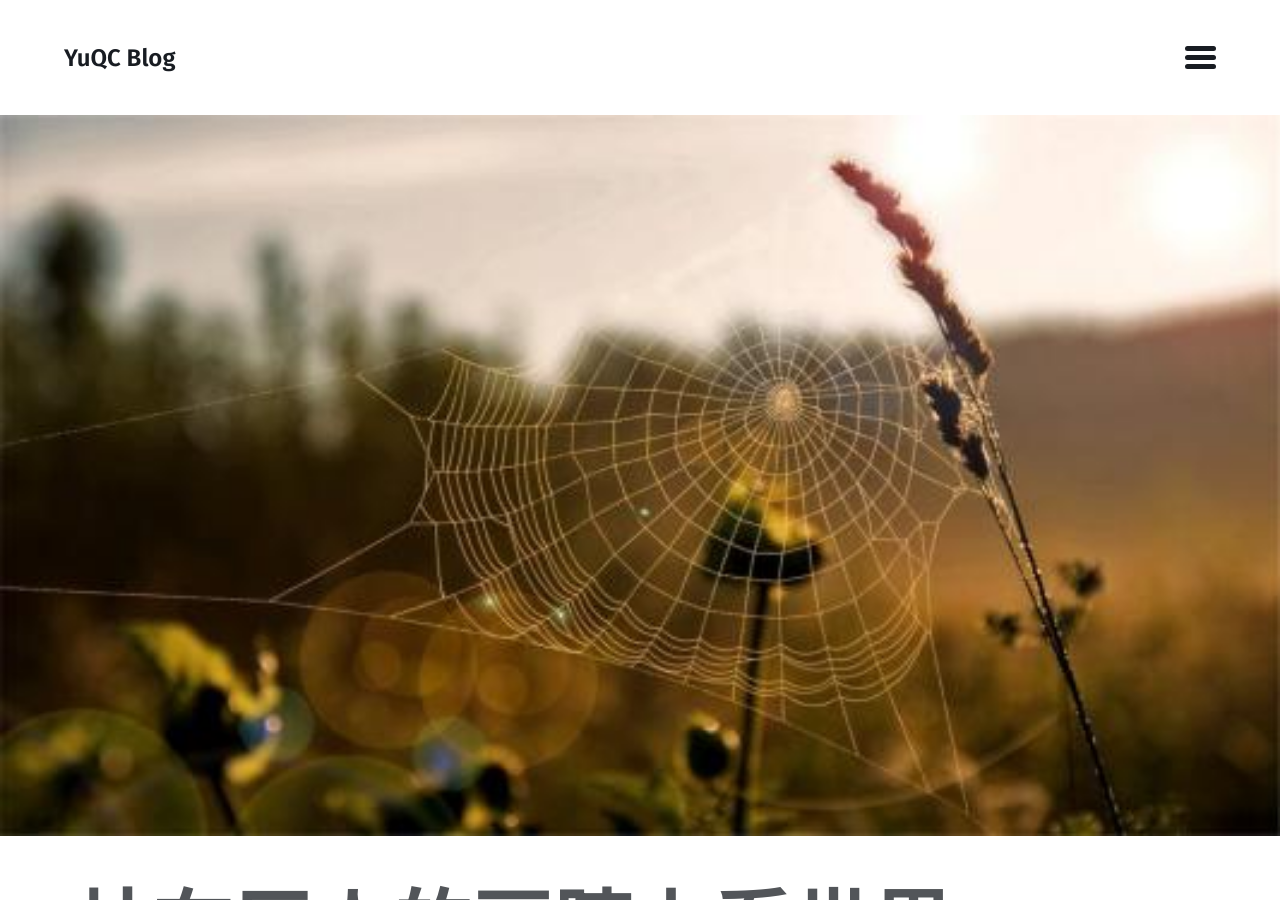
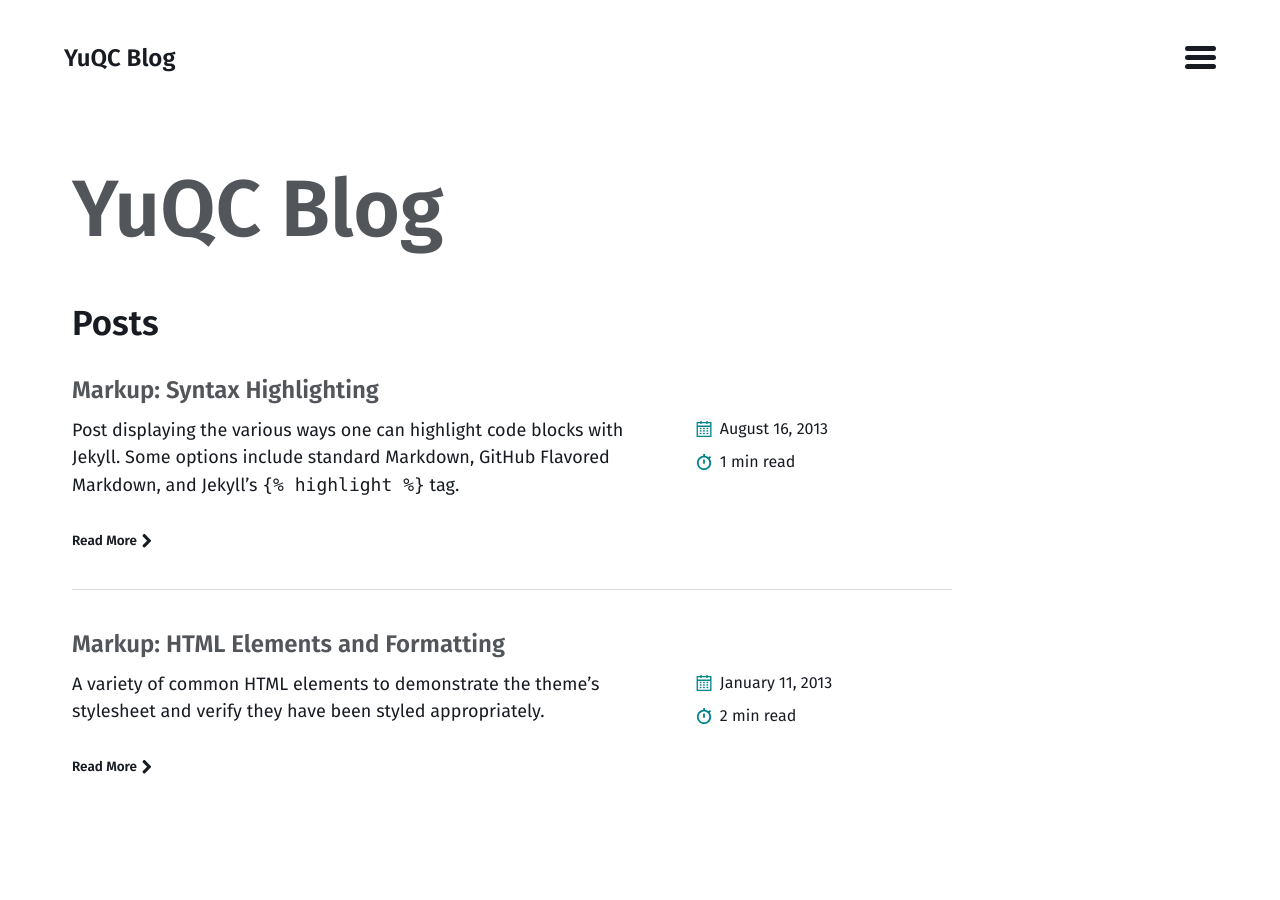
Before and after one commit to yqc1992/yqc1992.github.io, a Jekyll site: the page built from index.md, in a window 1280 px wide and 900 px high. Built offline with Jekyll 4.4.1, drawn with Linux system fonts in a browser that asks for light colours.

Commit message:
Update index.md

```diff
--- a/index.md
+++ b/index.md
@@ -1,7 +1,5 @@
 ---
 layout: home
 paginate: true
-alt_title: "站在巨人的肩膀上看世界"
-sub_title: ""
-image: /images/BG.jpg
+
 ---
```
